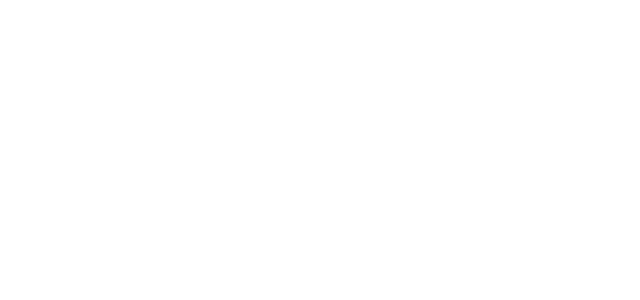
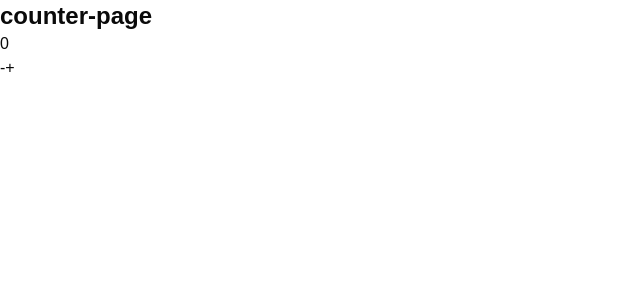
Before and after one commit to dkdkwl/onebite-exam, a React (Vite) app: page /counter in a window 1280 px wide. Before the commit this address had no page. Shown: the top 300 px of the page, without its empty margins (0-640 px from the left). Built offline with nearby package versions, Linux system fonts and the light colour scheme.

Commit message:
zustand 를 사용해서 + - 구현

```diff
--- a/package.json
+++ b/package.json
@@ -23,7 +23,8 @@
     "shadcn": "^4.11.0",
     "tailwind-merge": "^3.6.0",
     "tailwindcss": "^4.3.0",
-    "tw-animate-css": "^1.4.0"
+    "tw-animate-css": "^1.4.0",
+    "zustand": "^5.0.14"
   },
   "devDependencies": {
     "@eslint/js": "^9.25.0",
--- a/src/App.tsx
+++ b/src/App.tsx
@@ -1,22 +1,24 @@
 import "./App.css";
-import { Routes,Route, Outlet } from "react-router";
+import { Routes, Route, Outlet } from "react-router";
 import IndexPage from "./pages/index-page.tsx";
 import SignInPage from "./pages/sign-in-page.tsx";
 import SignUpPage from "./pages/sign-up-page.tsx";
+import CounterPage from "./pages/counter-page.tsx";
 
-function AuthLayout(){
-  return(
+function AuthLayout() {
+  return (
     <div>
       <header>Auth Layout</header>
       <Outlet />
     </div>
-  )
+  );
 }
 
 function App() {
   return (
     <Routes>
       <Route path="/" element={<IndexPage />} />
+      <Route path="/counter" element={<CounterPage />} />
       <Route element={<AuthLayout />}>
         <Route path="/sign-in" element={<SignInPage />} />
         <Route path="/sign-up" element={<SignUpPage />} />
--- /dev/null
+++ b/src/pages/counter-page.tsx
@@ -0,0 +1,13 @@
+import { useCountStore } from "@/store/counte";
+
+export default function CounterPage() {
+  const { count, increase, decrease } = useCountStore();
+  return (
+    <div>
+      <h1 className="text-2xl font-bold">counter-page</h1>
+      <div>{count}</div>
+      <button onClick={decrease}>-</button>
+      <button onClick={increase}>+</button>
+    </div>
+  );
+}
--- /dev/null
+++ b/src/store/counte.ts
@@ -0,0 +1,21 @@
+import { create } from "zustand";
+
+type Store = {
+  count: number;
+  increase: () => void;
+  decrease: () => void;
+};
+
+export const useCountStore = create<Store>((set, get) => ({
+  count: 0,
+  increase: () => {
+    set((store) => ({
+      count: store.count + 1,
+    }));
+  },
+  decrease: () => {
+    set((store) => ({
+      count: store.count - 1,
+    }));
+  },
+}));
```
Also changed, not shown: 1 other file (tests, documents, lock files or other folders).
